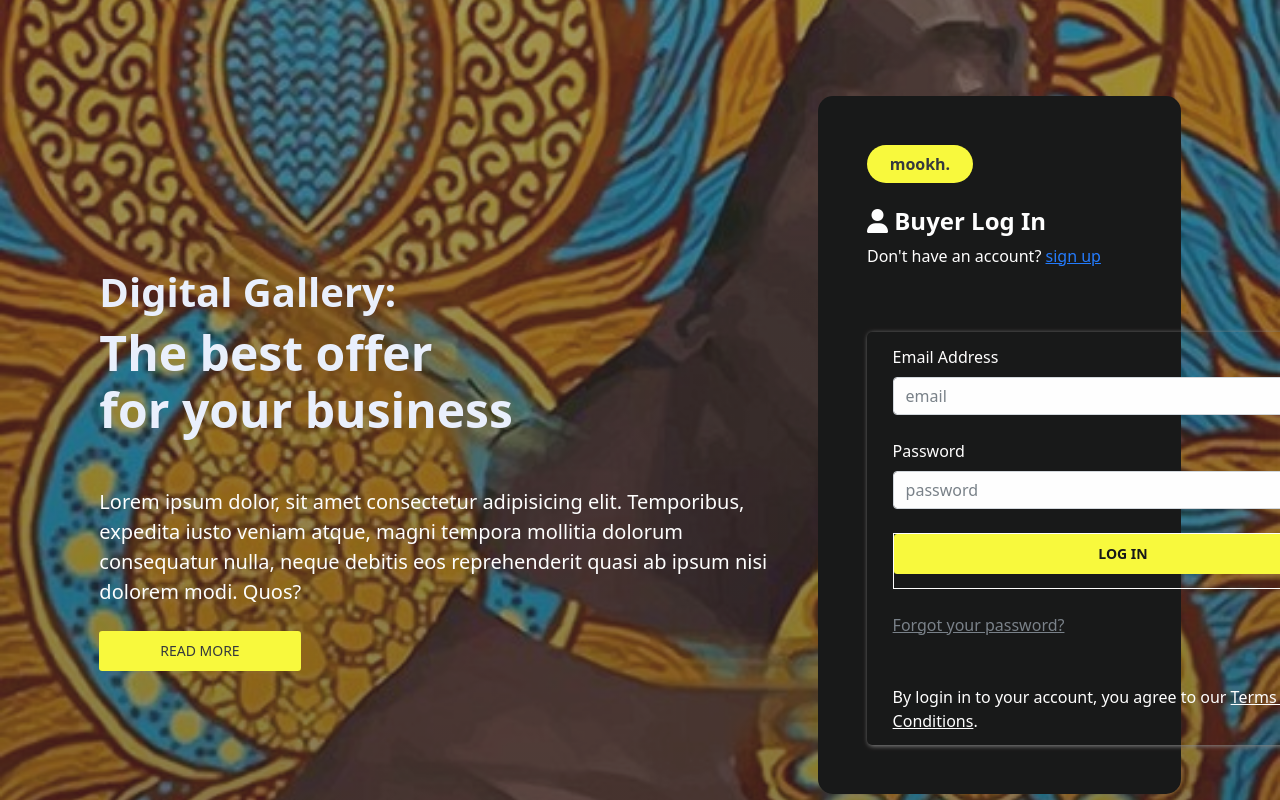
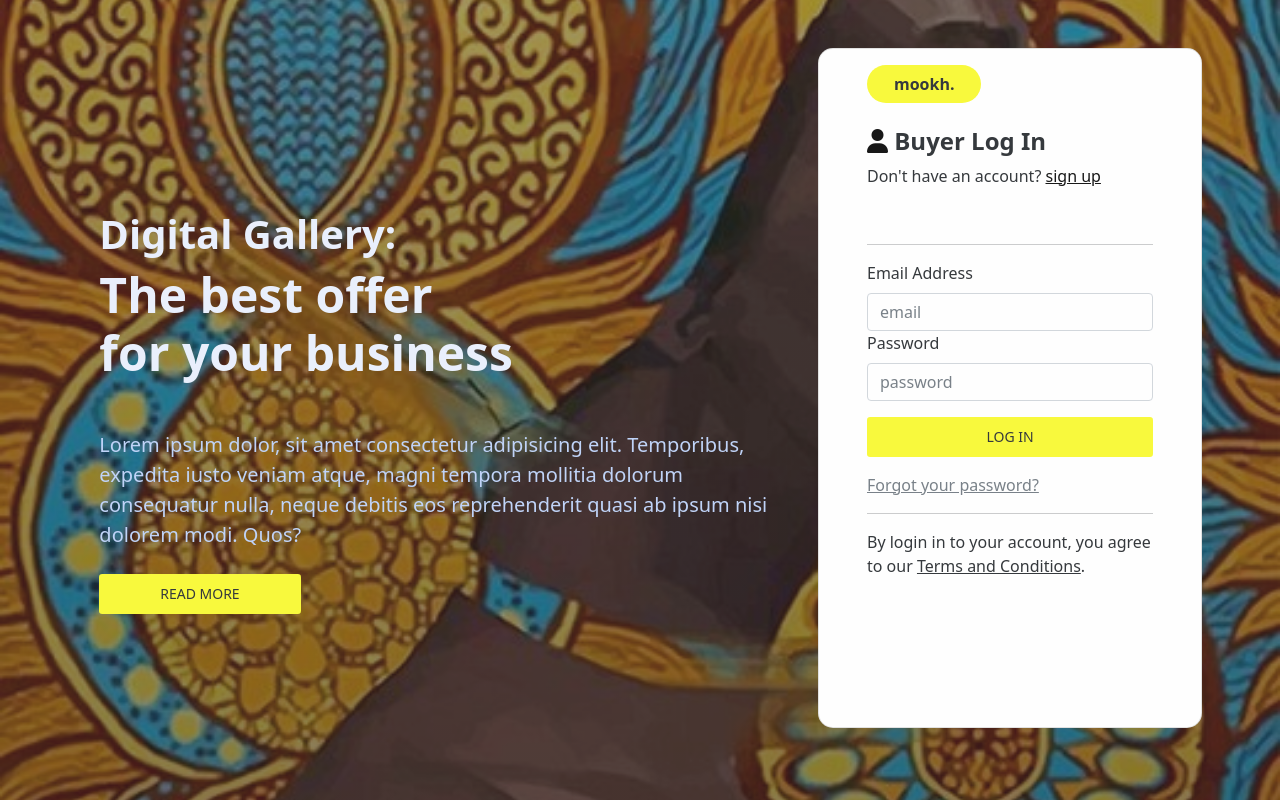
Before and after one commit to John-Njau/mookh-frontend, a Vue app: page /login in a window 1280 px wide. Built offline with nearby package versions, Linux system fonts and the light colour scheme; a small style sheet from the web is missing.

Commit message:
style login page

```diff
--- a/package.json
+++ b/package.json
@@ -26,6 +26,7 @@
         "vue-popperjs": "^2.3.0",
         "vue-quill-editor": "^3.0.6",
         "vue-router": "^3.5.1",
+        "vue-split-carousel": "^2.2.3",
         "vuex": "^3.6.2"
     },
     "devDependencies": {
--- a/public/index.html
+++ b/public/index.html
@@ -33,6 +33,7 @@
 
     <script src="https://cdn.jsdelivr.net/npm/bootstrap@5.1.3/dist/js/bootstrap.bundle.min.js" integrity="sha384-ka7Sk0Gln4gmtz2MlQnikT1wXgYsOg+OMhuP+IlRH9sENBO0LRn5q+8nbTov4+1p" crossorigin="anonymous"></script>
     <script src="https://cdnjs.cloudflare.com/ajax/libs/jquery/3.6.0/jquery.min.js"></script>
+    <script src="https://cdnjs.cloudflare.com/ajax/libs/popper.js/2.11.5/umd/popper.min.js" integrity="sha512-8cU710tp3iH9RniUh6fq5zJsGnjLzOWLWdZqBMLtqaoZUA6AWIE34lwMB3ipUNiTBP5jEZKY95SfbNnQ8cCKvA==" crossorigin="anonymous" referrerpolicy="no-referrer"></script>
 </body>
 
 </html>
--- a/src/components/Landingpage/MainBody.vue
+++ b/src/components/Landingpage/MainBody.vue
@@ -16,7 +16,11 @@
             :key="event.id"
           >
             <!--First slide-->
-            <div class="carousel-item active" style="margin-bottom: 30px">
+            <div
+              class="carousel-item active"
+              data-bs-interval="10000"
+              style="margin-bottom: 30px"
+            >
               <div class="row">
                 <div class="col-md-8">
                   <div class="row">
@@ -104,17 +108,6 @@
                       </button>
                     </div>
                   </div>
-
-                  <!-- <div class="card mb-2">
-              <img class="card-img-top" src="https://mdbootstrap.com/img/Photos/Horizontal/Nature/4-col/img%20(34).jpg"
-                   alt="Card image cap">
-              <div class="card-body">
-                <h4 class="card-title">Card title</h4>
-                <p class="card-text">Some quick example text to build on the card title and make up the bulk of the
-                  card's content.</p>
-                <a class="btn btn-primary">Button</a>
-              </div>
-            </div> -->
                 </div>
 
                 <div class="col-md-4 clearfix d-none d-md-block">
--- a/src/router/index.js
+++ b/src/router/index.js
@@ -4,6 +4,9 @@ import VueRouter from "vue-router";
 import HomeView from "../views/Landingpage/HomeView.vue";
 import UpdateBuyerView from "../views/Profile/UpdateBuyerView.vue";
 import BuyerProfile from "../views/Profile/BuyerProfileView.vue";
+
+import Slider from "../views/Profile/slider.vue";
+
 import Contact from "../views/ContactView.vue";
 import LoginView from "../views/Auth/LoginView.vue";
 import SignUpView from "../views/Auth/SignUpView.vue";
@@ -37,6 +40,11 @@ const routes = [{
         component: LoginView,
     },
 
+    {
+        path: "/slider",
+        name: "slider",
+        component: Slider,
+    },
     {
         path: "/signup",
         name: "signup",
--- a/src/views/Auth/LoginView.vue
+++ b/src/views/Auth/LoginView.vue
@@ -1,9 +1,7 @@
 <template>
   <!-- Section: Design Block -->
   <section class="background-radial-gradient overflow-hidden" id="login-page">
-    <div
-      class="container-fluid py-5 px-md-5 d-flex text-center text-lg-start my-5"
-    >
+    <div class="container-fluid px-md-5 d-flex text-center text-lg-start my-5">
       <div class="row gx-lg-5 align-items-center justify-content-center mb-5">
         <div
           class="col-lg-7 mb-5 mb-lg-0"
@@ -21,7 +19,7 @@
             <span>for your business</span>
           </h1>
           <p
-            class="mb-4 opacity-70 text-white"
+            class="mb-4 opacity-70"
             style="color: hsl(218, 81%, 85%); font-size: 20px"
           >
             Lorem ipsum dolor, sit amet consectetur adipisicing elit.
@@ -37,9 +35,9 @@
           </button>
         </div>
 
-        <div class="col-lg-4 mb-5 mb-lg-0 position-relative">
+        <div class="col-lg-4 mb-5 mb-lg-0">
           <div class="card" id="login-card" style="">
-            <div class="card-body py-5 px-md-5">
+            <div class="card-body py-3 px-5">
               <div class="brand">
                 <a
                   type="button"
@@ -54,19 +52,27 @@
                 </a>
               </div>
               <br />
-              <div class="buyer text-white">
+              <div class="buyer">
                 <h4>
-                  <strong><i class="fa-solid fa-user"></i> Buyer Log In</strong>
+                  <strong
+                    ><i class="fa-solid fa-user" style="color: black"></i> Buyer
+                    Log In</strong
+                  >
                 </h4>
-                <p>Don't have an account? <a href="/signup">sign up</a></p>
+                <p>
+                  Don't have an account?
+                  <a href="/signup" style="color: black">sign up</a>
+                </p>
               </div>
-              <br /><br />
+              <br />
+              <hr />
+
               <form @submit.prevent="SubmitForm">
                 <!-- 2 column grid layout with text inputs for the first and last names -->
 
                 <!-- Email input -->
-                <div class="form-outline mb-4">
-                  <label class="form-label text-white" for="form3Example3">
+                <div class="form" id="form">
+                  <label class="form-label" for="form3Example3">
                     Email Address
                   </label>
                   <input
@@ -79,10 +85,8 @@
                 </div>
 
                 <!-- Password input -->
-                <div class="form-outline mb-4">
-                  <label class="form-label text-white" for="form3Example4"
-                    >Password</label
-                  >
+                <div class="form">
+                  <label class="form-label" for="form3Example4">Password</label>
 
                   <input
                     type="password"
@@ -95,25 +99,27 @@
                   <p v-for="error in errors" :key="error">{{ error }}</p>
                 </div>
                 <!-- Submit button -->
-                <div class="form-outline mb-4 form-group" id="login">
+                <div class="form form-group" id="login">
                   <button
-                    class="btn btn-block btn-sm outline-2"
+                    class="btn btn-block btn-sm mt-3"
                     style="background-color: #f8fa29; width: 100%; height: 40px"
                   >
                     LOG IN
                   </button>
                 </div>
                 <!-- Checkbox -->
-                <div class="form-check mb-5 p-0">
+                <div class="form-check mt-3 p-0">
                   <label class="form-check-label" for="form2Example33">
                     <a href="/reset-password" class="text-secondary">
                       Forgot your password?
                     </a>
                   </label>
                 </div>
-                <div class="text-white p-0">
+                <hr />
+
+                <div class="p-0">
                   By login in to your account, you agree to our
-                  <a href="" class="text-white">Terms and Conditions</a>.
+                  <a href="" class="text-dark">Terms and Conditions</a>.
                 </div>
               </form>
             </div>
@@ -183,21 +189,29 @@ export default {
 </script>
 
 
-  <style scoped>
-
-
+  <style scoped lang='scss'>
 #login {
-  border: 1px solid #ffffff;
+  border: 1px solid red;
   /* box-shadow: 2px 2px 2px 2px rgba(255, 255, 255); */
 }
-
+#login-card {
+  background-color: red;
+}
 #login-page {
   height: 100vh;
 }
 
 #login-card {
-  background-color: #000101;
+  background-color: #fff;
   border-radius: 15px;
+  width: 30vw !important;
+  height: 85vh;
+
+  form {
+    #login {
+      border: none !important;
+    }
+  }
 }
 
 .background-radial-gradient {
@@ -208,22 +222,6 @@ export default {
   background-repeat: no-repeat;
   background-size: cover;
   opacity: 0.9;
-  /* background-image: radial-gradient(
-      650px circle at 0% 0%,
-      hsl(218, 41%, 35%) 15%,
-      hsl(218, 41%, 30%) 35%,
-      hsl(218, 41%, 20%) 75%,
-      hsl(218, 41%, 19%) 80%,
-      transparent 100%
-    ),
-    radial-gradient(
-      1250px circle at 100% 100%,
-      hsl(218, 41%, 45%) 15%,
-      hsl(218, 41%, 30%) 35%,
-      hsl(218, 41%, 20%) 75%,
-      hsl(218, 41%, 19%) 80%,
-      transparent 100%
-    ); */
 }
 
 @media only screen and (max-width: 991px) {
--- a/src/views/Profile/BuyerProfileView.vue
+++ b/src/views/Profile/BuyerProfileView.vue
@@ -140,7 +140,7 @@ export default {
 // import ".assets/css/profile.scss"
 </script>
 
-<style lang='scss'>
+<style lang='scss' scoped>
 .side-nav {
   background-color: #31383e;
   height: 83vh;
--- a/src/views/Profile/UpdateBuyerView.vue
+++ b/src/views/Profile/UpdateBuyerView.vue
@@ -195,7 +195,7 @@ export default {
 // import ".assets/css/profile.scss"
 </script>
 
-<style lang='scss'>
+<style lang='scss' scoped>
 .side-nav {
   background-color: #f6f6f6;
   height: 100vh;
--- /dev/null
+++ b/src/views/Profile/slider.vue
@@ -0,0 +1,95 @@
+<template>
+  <div>
+    <b-carousel
+      id="carousel-1"
+      v-model="slide"
+      :interval="4000"
+      controls
+      indicators
+      background="#ababab"
+      img-width="1024"
+      img-height="480"
+      style="text-shadow: 1px 1px 2px #333"
+      @sliding-start="onSlideStart"
+      @sliding-end="onSlideEnd"
+    >
+      <!-- Text slides with image -->
+      <b-carousel-slide
+        caption="First slide"
+        text="Nulla vitae elit libero, a pharetra augue mollis interdum."
+        img-src="https://picsum.photos/1024/480/?image=52"
+      ></b-carousel-slide>
+
+      <!-- Slides with custom text -->
+      <b-carousel-slide img-src="https://picsum.photos/1024/480/?image=54">
+        <h1>Hello world!</h1>
+      </b-carousel-slide>
+
+      <!-- Slides with image only -->
+      <b-carousel-slide
+        img-src="https://picsum.photos/1024/480/?image=58"
+      ></b-carousel-slide>
+
+      <!-- Slides with img slot -->
+      <!-- Note the classes .d-block and .img-fluid to prevent browser default image alignment -->
+      <b-carousel-slide>
+        <template #img>
+          <img
+            class="d-block img-fluid w-100"
+            width="1024"
+            height="480"
+            src="https://picsum.photos/1024/480/?image=55"
+            alt="image slot"
+          />
+        </template>
+      </b-carousel-slide>
+
+      <!-- Slide with blank fluid image to maintain slide aspect ratio -->
+      <b-carousel-slide caption="Blank Image" img-blank img-alt="Blank image">
+        <p>
+          Lorem ipsum dolor sit amet, consectetur adipiscing elit. Suspendisse
+          eros felis, tincidunt a tincidunt eget, convallis vel est. Ut
+          pellentesque ut lacus vel interdum.
+        </p>
+      </b-carousel-slide>
+    </b-carousel>
+
+    <p class="mt-4">
+      Slide #: {{ slide }}<br />
+      Sliding: {{ sliding }}
+    </p>
+  </div>
+</template>
+
+<script>
+import axios from "axios";
+export default {
+  name: "BodyCont",
+  data() {
+    return {
+      events: [],
+      slide: 0,
+      sliding: null,
+    };
+  },
+  methods: {
+    getData() {
+      axios
+        .get("/api/events/")
+        .then((response) => {
+          this.events = response.data;
+        })
+        .catch((error) => {
+          // log the error
+          console.log(error);
+        });
+    },
+    onSlideStart(slide) {
+      this.sliding = true;
+    },
+    onSlideEnd(slide) {
+      this.sliding = false;
+    },
+  },
+};
+</script>
```
Also changed, not shown: src/App.vue (+2 -11 lines), 1 other file (tests, documents, lock files or other folders).
